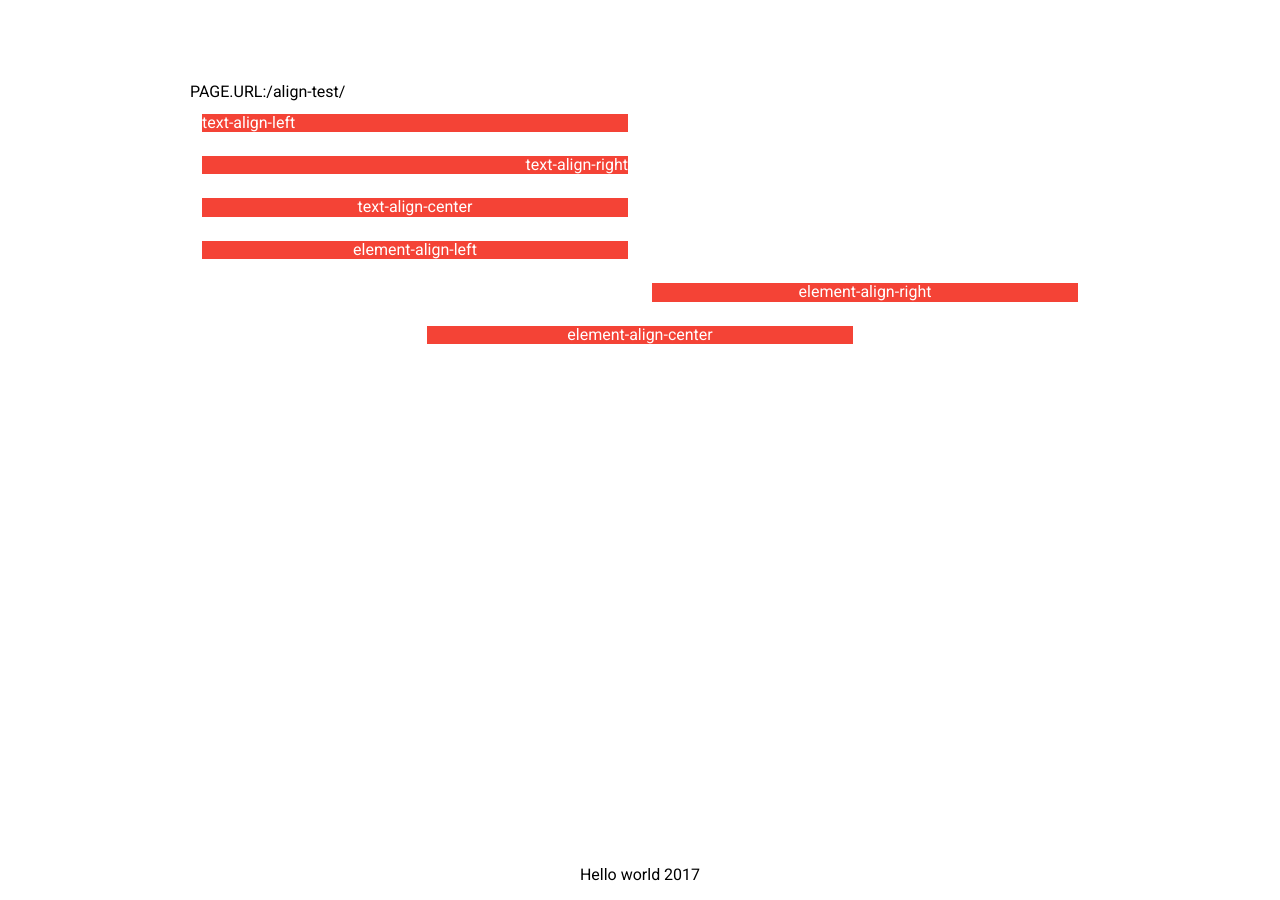
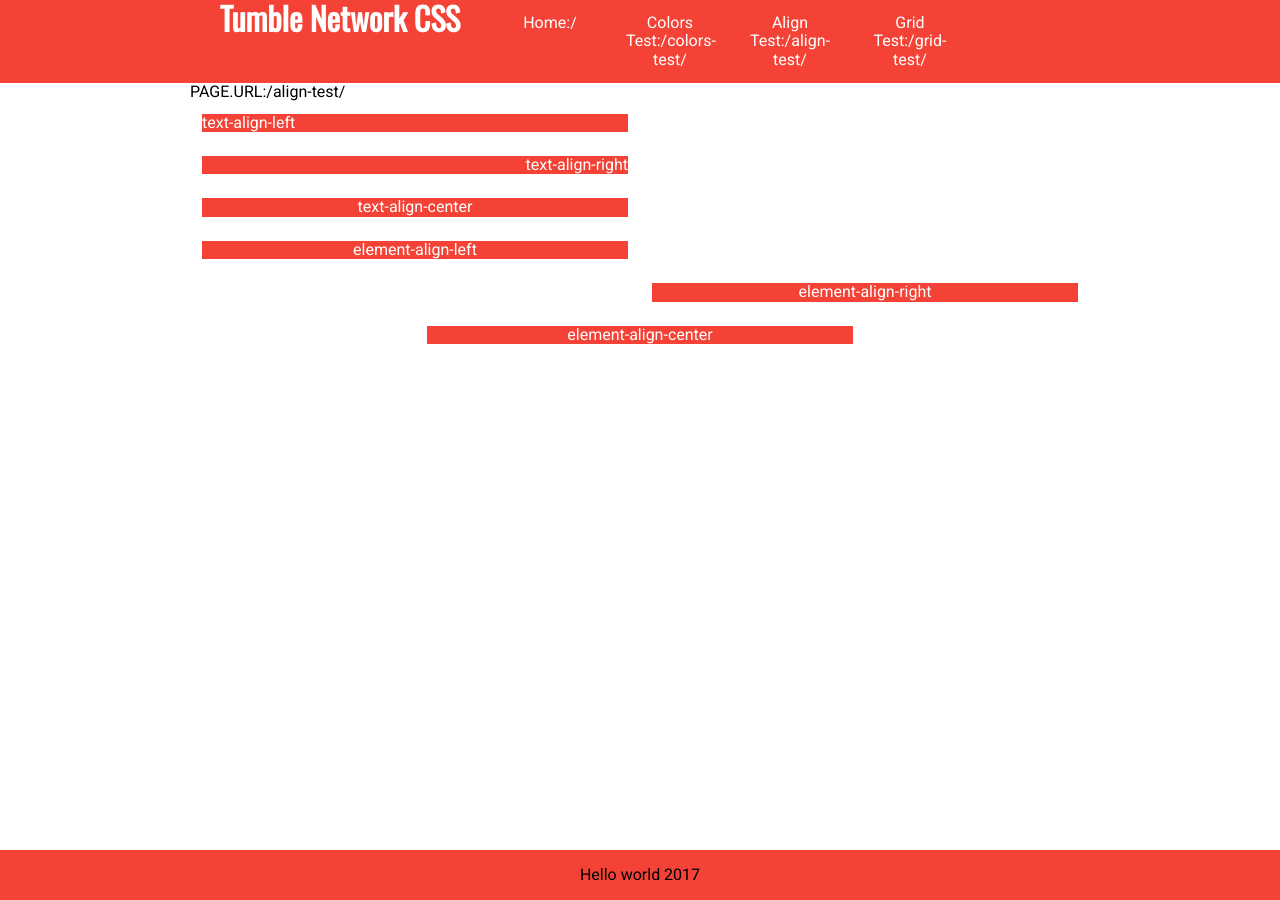
Before and after one commit to tumblenet/tumblenet-css, a Jekyll site: the page built from align-test.html, in a window 1280 px wide. Built offline with Jekyll 4.4.1, drawn with Linux system fonts in a browser that asks for light colours.

Commit message:
Update default.html

```diff
--- a/_layouts/default.html
+++ b/_layouts/default.html
@@ -4,7 +4,7 @@ layout: null
 <!DOCTYPE html>
 <html lang="en-GB">
 {% include head.html %}
-<body class="tn-background-tumblenet">
+<body class="tn-element-tumblenet">
 {{ content }}
 </body>
 </html>
```
